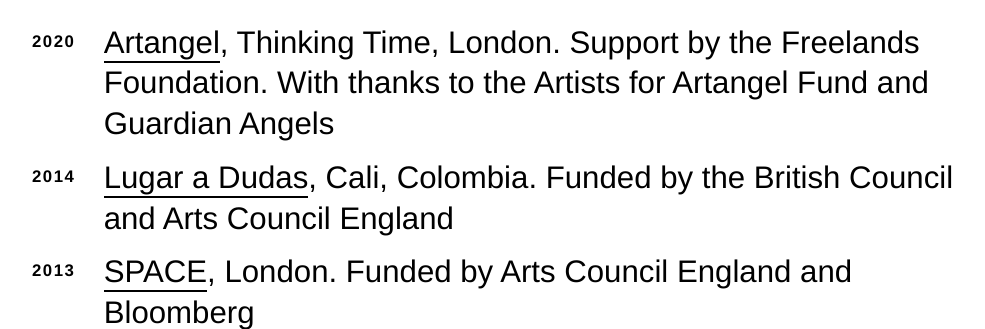
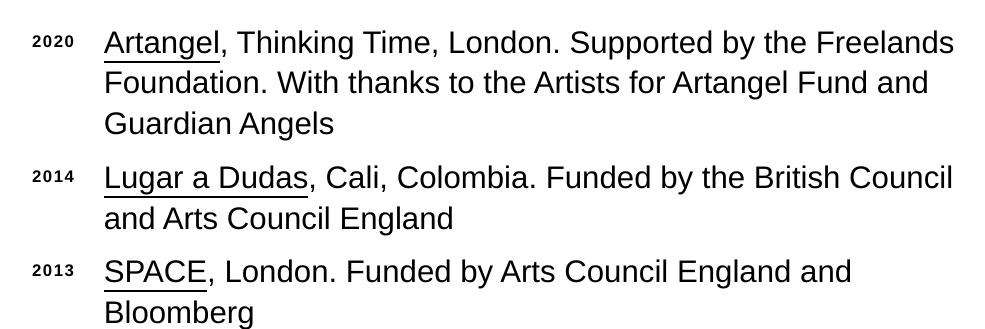
Before and after one commit to fabiennehess/fabiennehess.github.io, a Jekyll site: the page built from _pages/about.html, in a window 1280 px wide and 900 px high, scrolled down 5289 px, cut to the strip 235-564 px from the top of the window. Shown: the whole strip, without its empty margins (58-1043 px from the left). Built offline with Jekyll 4.4.1, drawn with Linux system fonts in a browser that asks for light colours.

Commit message:
progress

```diff
--- a/_data/residencies.yml
+++ b/_data/residencies.yml
@@ -1,6 +1,6 @@
 
 - year: 2020
-  title: <u>Artangel</u>, Thinking Time, London. Support by the Freelands Foundation. With thanks to the Artists for Artangel Fund and Guardian Angels
+  title: <u>Artangel</u>, Thinking Time, London. Supported by the Freelands Foundation. With thanks to the Artists for Artangel Fund and Guardian Angels
 - year: 2014
   title: <u>Lugar a Dudas</u>, Cali, Colombia. Funded by the British Council and Arts Council England
 - year: 2013
```
Also changed, not shown: _data/inprogress.yml (+8 -13 lines), images/001_FabienneHess.jpg (deleted), images/007_FabienneHess.jpg, images/008_FabienneHess.jpg, images/009_FabienneHess.jpg, images/010_FabienneHess.jpg, images/011_FabienneHess.jpg (deleted), images/012_FabienneHess.jpg (deleted), images/013_FabienneHess.jpg (deleted), images/014_FabienneHess.jpg (deleted), 1 other file.
